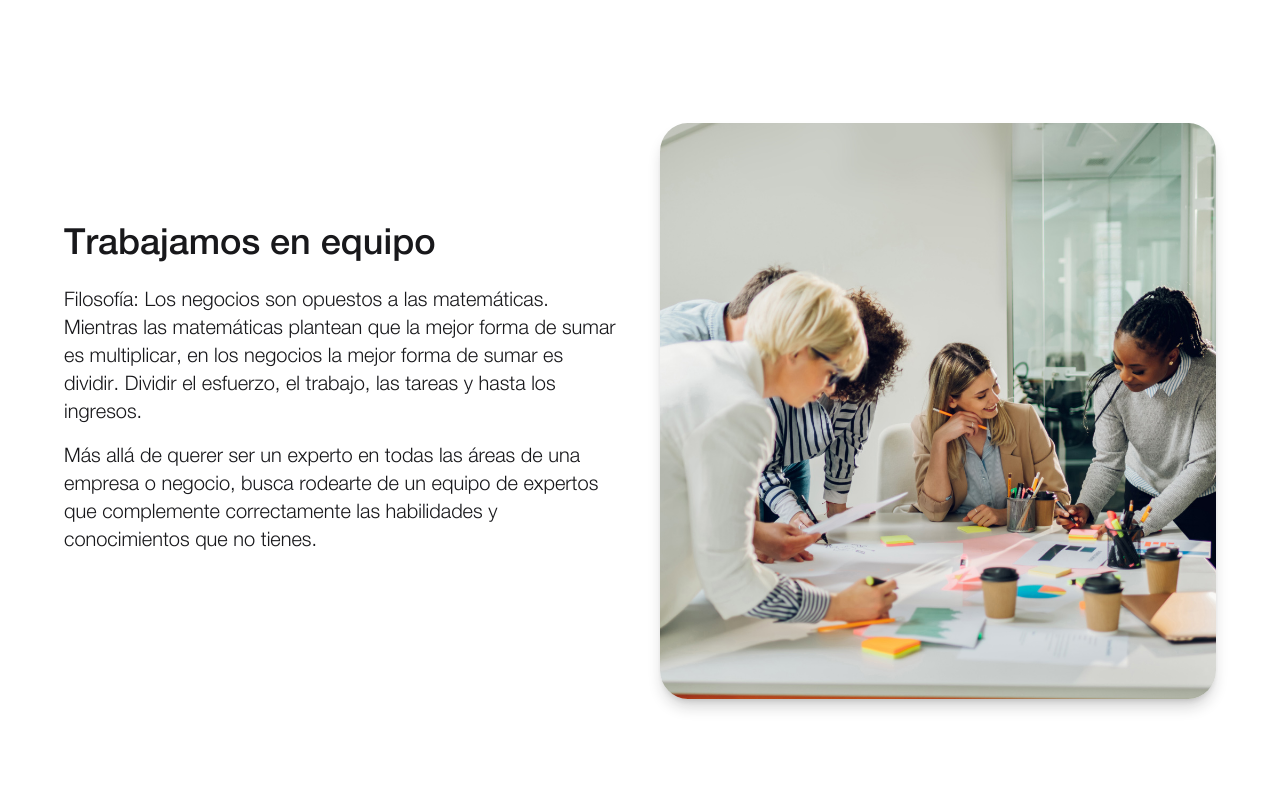
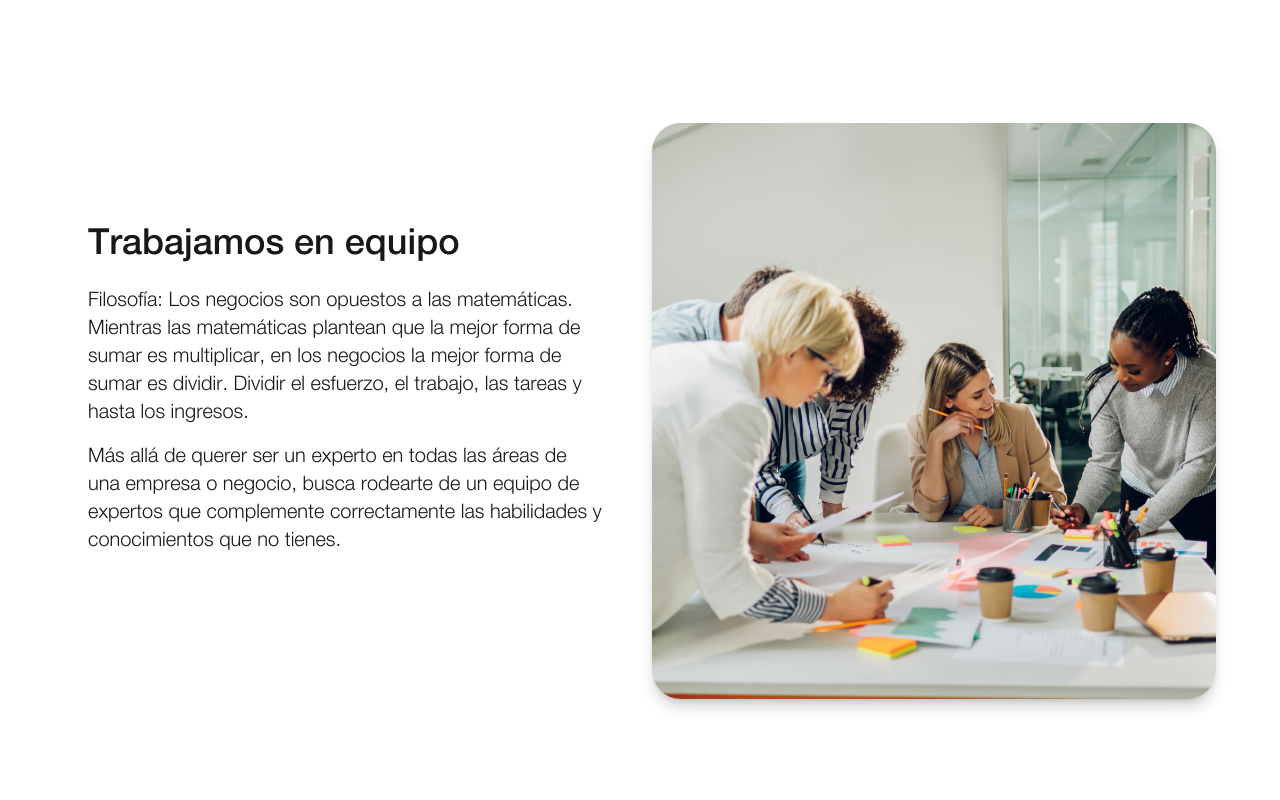
Before and after one commit to saufth/keyperspot, a Next.js app: page / in a window 1280 px wide. Shown: the part 2980-3780 px from the top of the page. Built offline with nearby package versions, Linux system fonts and the light colour scheme.

Commit message:
Showcase: spacing ajustment

```diff
--- a/src/styles/data-display/Showcase.module.css
+++ b/src/styles/data-display/Showcase.module.css
@@ -9,7 +9,7 @@
     /* Flexbox & Grid */
     flex
     flex-col-reverse md:flex-row
-    md:gap-x-10
+    md:gap-x-6
     gap-y-5 md:gap-y-0;
 }
 
@@ -24,6 +24,8 @@
     /* Sizing */
     w-full
     h-full
+    /* Spacing */
+    md:px-6
     /* Flexbox & Grid */
     flex flex-col
     md:justify-center
```
